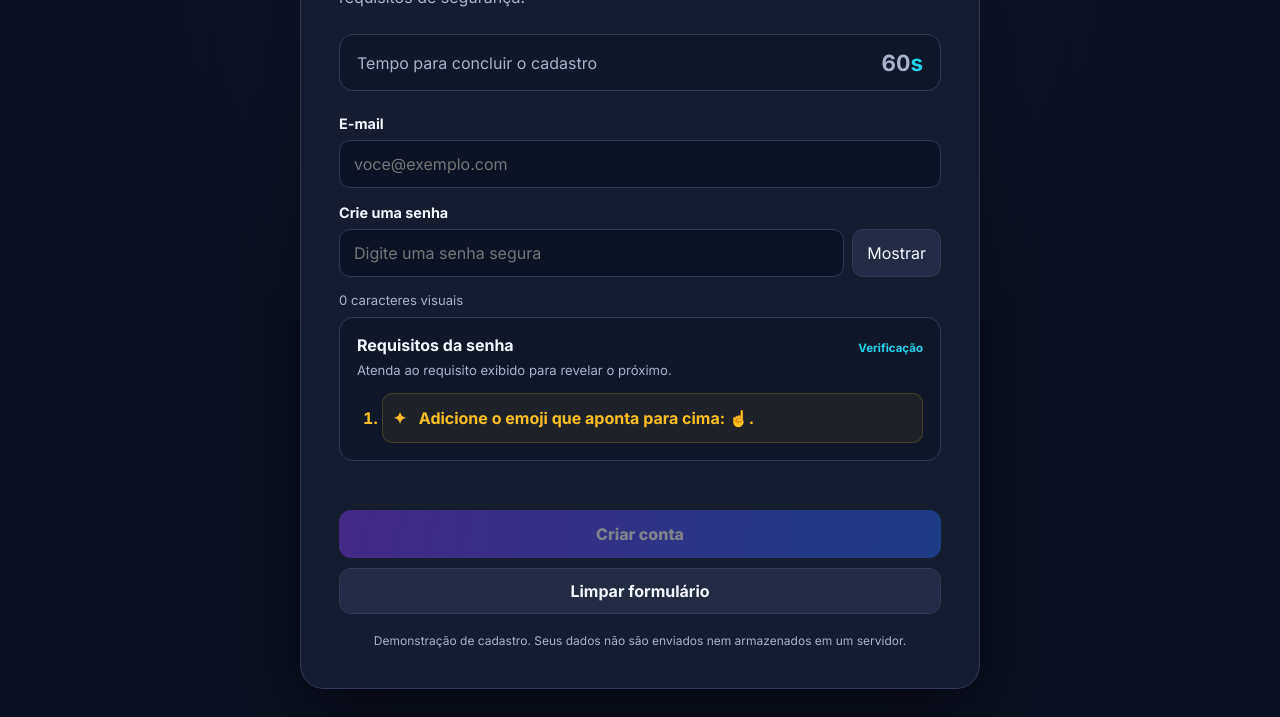
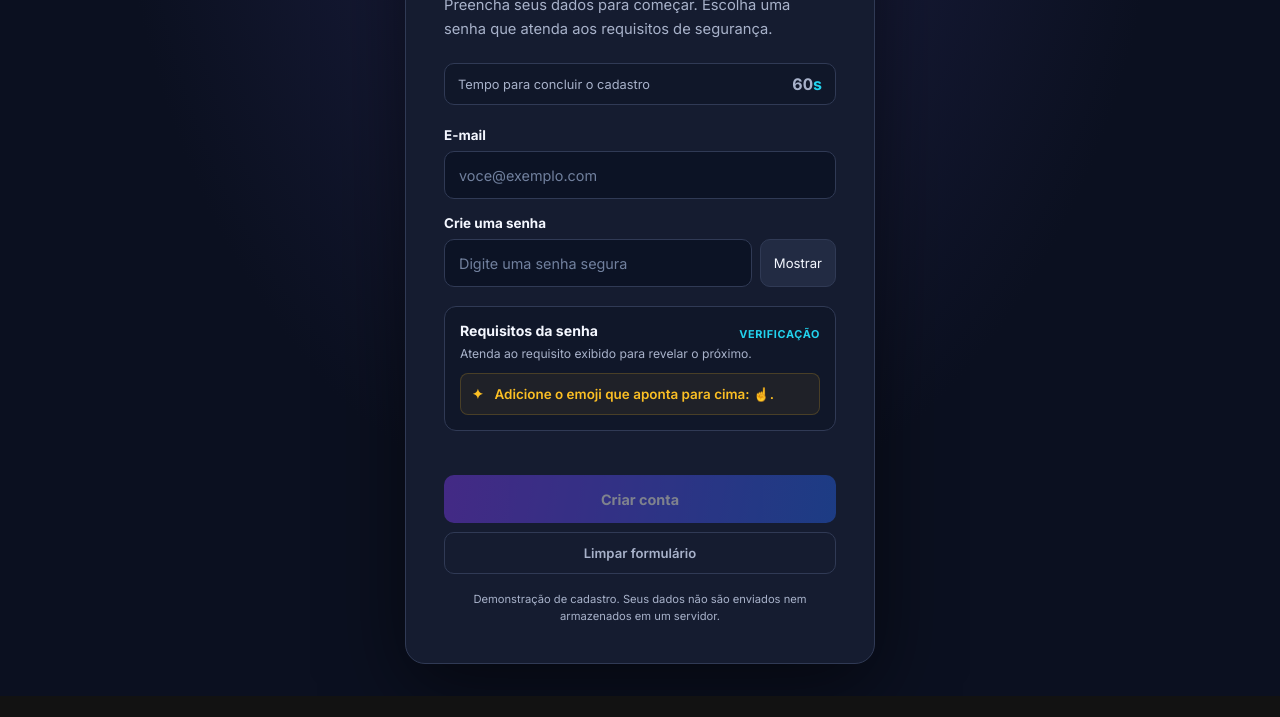
Before and after one commit to jphs682/desafio, a plain HTML site: page index.html in a window 1280 px wide. Shown: the part 214-931 px from the top of the page. After the commit the page ends 910 px from the top, so only its background shows below. Drawn offline with Linux system fonts and the light colour scheme.

Commit message:
Aplica visual de cadastro moderno e profissional

```diff
--- a/style.css
+++ b/style.css
@@ -20,90 +20,100 @@ body {
   font-family: Inter, system-ui, sans-serif;
 }
 button, input { font: inherit; }
-.page { min-height: 100vh; display: grid; place-items: center; padding: 28px 16px; }
+.page { min-height: 100vh; display: grid; place-items: center; padding: 32px 16px; }
 .card {
-  width: min(100%, 680px); padding: clamp(22px, 5vw, 38px);
-  border: 1px solid var(--border); border-radius: 24px; background: var(--card);
+  width: min(100%, 470px); padding: clamp(25px, 5vw, 38px);
+  border: 1px solid var(--border); border-radius: 20px; background: var(--card);
   box-shadow: 0 24px 80px #0008; transition: border-color .2s, box-shadow .2s;
 }
-.eyebrow { margin: 0 0 10px; color: var(--cyan); font-size: .75rem; font-weight: 800; letter-spacing: .16em; }
-h1 { margin: 0; font-size: clamp(1.8rem, 5vw, 2.5rem); letter-spacing: -.04em; }
-.intro { margin: 12px 0 24px; color: var(--muted); line-height: 1.6; }
+.brand-mark {
+  display: grid; place-items: center; width: 42px; height: 42px; margin-bottom: 22px;
+  border-radius: 13px; color: #fff; font-size: 1.2rem;
+  background: linear-gradient(135deg, var(--accent), #2563eb);
+  box-shadow: 0 8px 24px #7c3aed44;
+}
+.eyebrow { margin: 0 0 8px; color: var(--cyan); font-size: .7rem; font-weight: 800; letter-spacing: .14em; }
+h1 { margin: 0; font-size: clamp(1.8rem, 5vw, 2.15rem); letter-spacing: -.04em; }
+.intro { margin: 10px 0 22px; color: var(--muted); font-size: .92rem; line-height: 1.6; }
 .timer {
   display: flex; justify-content: space-between; align-items: center; gap: 12px;
-  padding: 14px 17px; margin-bottom: 24px; border: 1px solid var(--border);
-  border-radius: 14px; background: var(--panel);
+  padding: 10px 13px; margin-bottom: 22px; border: 1px solid var(--border);
+  border-radius: 10px; background: #101729; font-size: .8rem;
 }
 .timer span { color: var(--muted); }
-.timer strong { color: var(--cyan); font-size: 1.4rem; font-variant-numeric: tabular-nums; }
+.timer strong { color: var(--cyan); font-size: 1rem; font-variant-numeric: tabular-nums; }
 .timer.urgente { border-color: var(--danger); animation: pulse 1s infinite alternate; }
 .timer.urgente strong { color: var(--danger); }
-label { display: block; margin: 16px 0 8px; font-size: .9rem; font-weight: 700; }
+label { display: block; margin: 16px 0 8px; font-size: .84rem; font-weight: 700; }
 input {
-  width: 100%; min-width: 0; padding: 13px 14px; color: var(--text);
-  border: 1px solid var(--border); border-radius: 11px; outline: none; background: #0c1325;
+  width: 100%; min-width: 0; min-height: 48px; padding: 13px 14px; color: var(--text);
+  border: 1px solid var(--border); border-radius: 10px; outline: none; background: #0c1325;
+  font-size: .9rem; transition: border-color .15s, box-shadow .15s;
 }
+input::placeholder { color: #71809e; }
 input:focus-visible, button:focus-visible { outline: 2px solid var(--cyan); outline-offset: 3px; }
-input:focus { border-color: var(--cyan); box-shadow: 0 0 0 3px #22d3ee22; }
+input:focus { border-color: var(--cyan); box-shadow: 0 0 0 3px #22d3ee1c; }
 .password-row { display: flex; gap: 8px; }
 .password-row input { flex: 1; }
 .toggle {
-  border: 1px solid var(--border); border-radius: 11px; padding: 0 14px;
-  color: var(--text); background: #222b43; cursor: pointer;
+  min-width: 76px; border: 1px solid var(--border); border-radius: 10px; padding: 0 13px;
+  color: var(--text); background: #222b43; font-size: .82rem; cursor: pointer;
 }
-.stats { display: flex; justify-content: space-between; flex-wrap: wrap; gap: 8px; margin: 15px 0 9px; color: var(--muted); font-size: .82rem; }
-.progress-track { height: 9px; overflow: hidden; border-radius: 999px; background: #303a55; }
-.progress { width: 0; height: 100%; border-radius: inherit; background: linear-gradient(90deg, var(--accent), var(--cyan)); transition: width .2s; }
-.percentage { margin: 7px 0 20px; text-align: right; color: var(--cyan); font-size: .85rem; font-weight: 800; }
-.rules-panel { padding: 17px; border: 1px solid var(--border); border-radius: 14px; background: var(--panel); }
+.stats { display: none; }
+.rules-panel {
+  margin-top: 19px; padding: 15px; border: 1px solid var(--border);
+  border-radius: 12px; background: var(--panel);
+}
 .rules-heading { display: flex; align-items: center; justify-content: space-between; gap: 12px; }
-.rules-panel h2 { margin: 0 0 6px; font-size: 1rem; }
-.shuffle-status { color: var(--cyan); font-size: .72rem; font-weight: 700; }
-.rules-hint { margin: 0 0 12px; color: var(--muted); font-size: .82rem; line-height: 1.5; }
-#lista-regras { margin: 0; padding-left: 25px; }
-#lista-regras li { padding: 6px 7px; line-height: 1.5; overflow-wrap: anywhere; border-radius: 7px; }
-#lista-regras li + li { margin-top: 3px; }
-#lista-regras li.regra-atual { color: #fbbf24; font-weight: 700; background: #fbbf2410; padding: 12px 10px; border: 1px solid #fbbf2430; border-radius: 10px; }
-#lista-regras li.cumprida { color: var(--good); padding: 12px 10px; }
+.rules-panel h2 { margin: 0 0 6px; font-size: .88rem; }
+.shuffle-status { color: var(--cyan); font-size: .68rem; font-weight: 700; text-transform: uppercase; letter-spacing: .06em; }
+.rules-hint { margin: 0 0 10px; color: var(--muted); font-size: .76rem; line-height: 1.5; }
+#lista-regras { margin: 0; padding: 0; list-style: none; }
+#lista-regras li { padding: 10px 11px; line-height: 1.5; overflow-wrap: anywhere; border-radius: 8px; font-size: .84rem; }
+#lista-regras li.regra-atual { color: #fbbf24; font-weight: 600; background: #fbbf2410; border: 1px solid #fbbf2430; }
+#lista-regras li.cumprida { color: var(--good); padding: 10px 11px; }
 .rule-state { display: inline-block; min-width: 1.3em; margin-right: 5px; }
-.message { min-height: 24px; margin: 15px 0 10px; font-weight: 700; line-height: 1.5; overflow-wrap: anywhere; }
-.submit { width: 100%; padding: 14px 18px; border: 0; border-radius: 12px; color: white; font-weight: 800; background: linear-gradient(100deg, #7c3aed, #2563eb); cursor: pointer; transition: transform .15s, opacity .15s; }
+.message { min-height: 22px; margin: 13px 0 9px; font-size: .82rem; font-weight: 600; line-height: 1.5; overflow-wrap: anywhere; }
+.submit {
+  width: 100%; min-height: 48px; padding: 13px 18px; border: 0; border-radius: 10px;
+  color: white; font-weight: 700; font-size: .9rem;
+  background: linear-gradient(100deg, #7c3aed, #2563eb); cursor: pointer;
+  transition: transform .15s, opacity .15s;
+}
 .submit:not(:disabled):hover, .secondary:hover { transform: translateY(-1px); }
 .secondary {
-  width: 100%; margin-top: 10px; padding: 12px 18px; border: 1px solid var(--border);
-  border-radius: 12px; color: var(--text); font-weight: 700; background: #222b43;
-  cursor: pointer; transition: transform .15s, border-color .15s;
+  width: 100%; min-height: 42px; margin-top: 9px; padding: 10px 18px;
+  border: 1px solid var(--border); border-radius: 10px; color: var(--muted);
+  font-size: .82rem; font-weight: 600; background: transparent; cursor: pointer;
+  transition: transform .15s, border-color .15s;
 }
-.secondary:hover { border-color: var(--cyan); }
+.secondary:hover { border-color: var(--cyan); color: var(--text); }
 button:disabled { cursor: not-allowed; opacity: .45; }
-.footnote { margin: 18px 0 0; text-align: center; color: var(--muted); font-size: .75rem; line-height: 1.5; }
+.footnote { margin: 17px 0 0; text-align: center; color: var(--muted); font-size: .7rem; line-height: 1.5; }
+.sr-only {
+  position: absolute; width: 1px; height: 1px; padding: 0; margin: -1px;
+  overflow: hidden; clip: rect(0, 0, 0, 0); white-space: nowrap; border: 0;
+}
 .card.vitoria { border-color: var(--good); box-shadow: 0 0 0 2px #34d39922, 0 24px 80px #0008; }
 .card.derrota { border-color: var(--danger); }
 .confete { position: fixed; top: -16px; z-index: 10; width: 9px; height: 14px; pointer-events: none; animation: cair var(--duracao, 3s) linear forwards; }
 @keyframes cair { to { transform: translate3d(var(--deslocamento, 60px), 110vh, 0) rotate(720deg); opacity: .85; } }
 @keyframes pulse { to { box-shadow: 0 0 18px #fb718544; } }
-@media (max-width: 640px) {
-  .page { padding: 16px 10px; align-items: start; }
-  .card { width: 100%; padding: 20px 16px; border-radius: 18px; }
-  h1 { font-size: clamp(1.55rem, 7vw, 2.1rem); line-height: 1.15; }
-  .intro { margin-bottom: 18px; }
-  .timer { padding: 12px; }
-  .timer strong { font-size: 1.2rem; white-space: nowrap; }
-  .stats { align-items: flex-start; font-size: .78rem; }
-  .rules-panel { padding: 14px; }
+@media (max-width: 520px) {
+  .page { padding: 18px 12px; align-items: center; }
+  .card { width: 100%; padding: 23px 19px; border-radius: 17px; }
+  h1 { font-size: 1.8rem; }
+  .timer { padding: 10px 11px; }
   .password-row input { width: 0; flex: 1 1 0; }
-  .password-row .toggle { min-height: 44px; padding: 0 12px; }
+  .password-row .toggle { min-height: 46px; }
   input, button { min-height: 44px; }
 }
-@media (max-width: 380px) {
-  .page { padding: 10px 7px; }
-  .card { padding: 17px 12px; }
-  .eyebrow { font-size: .67rem; }
-  .timer { align-items: flex-start; flex-direction: column; }
+@media (max-width: 360px) {
+  .card { padding: 20px 15px; }
   .password-row { flex-wrap: wrap; }
   .password-row input { flex-basis: 100%; width: 100%; }
   .password-row .toggle { width: 100%; }
-  .stats { flex-direction: column; gap: 5px; }
+  .timer { align-items: flex-start; flex-direction: column; gap: 5px; }
 }
 @media (prefers-reduced-motion: reduce) {
   *, *::before, *::after { animation-duration: .01ms !important; animation-iteration-count: 1 !important; transition-duration: .01ms !important; }
```
